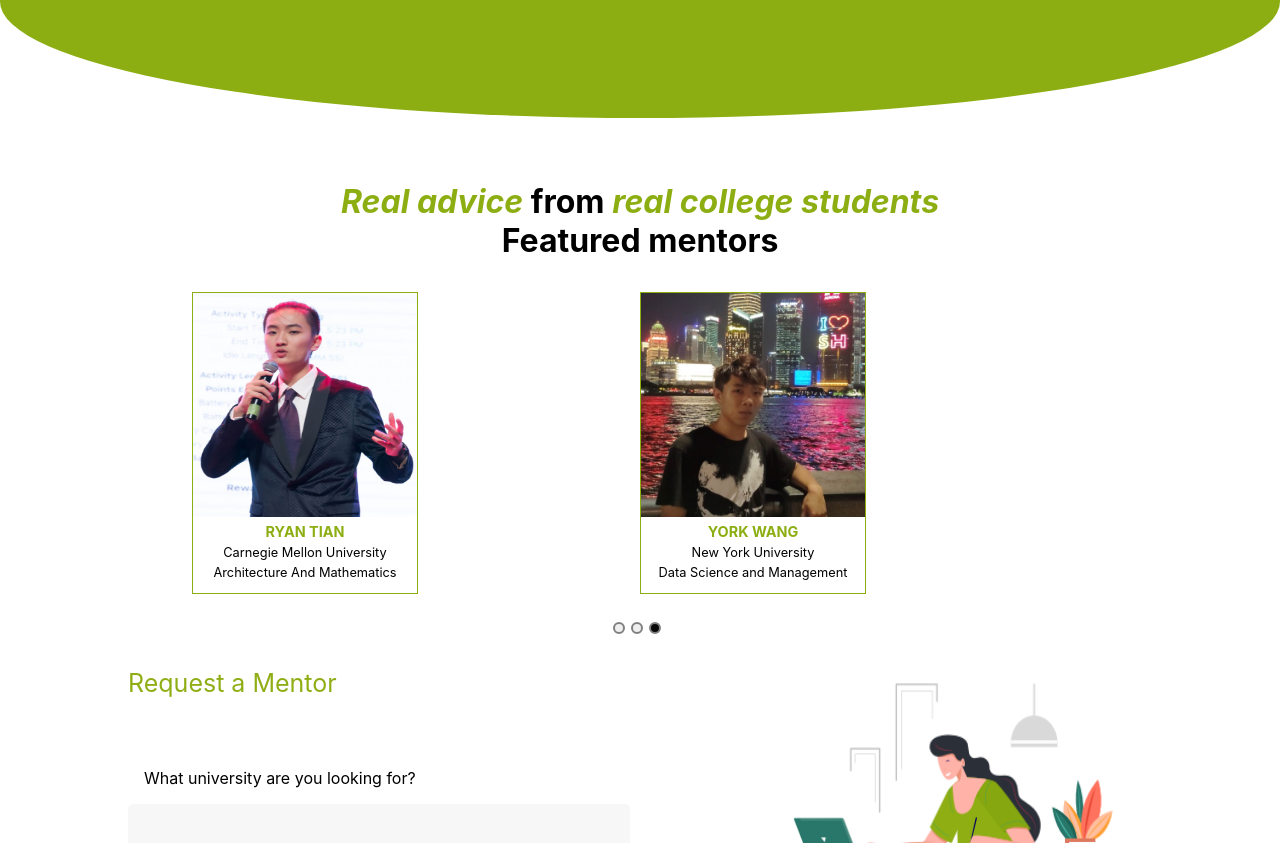
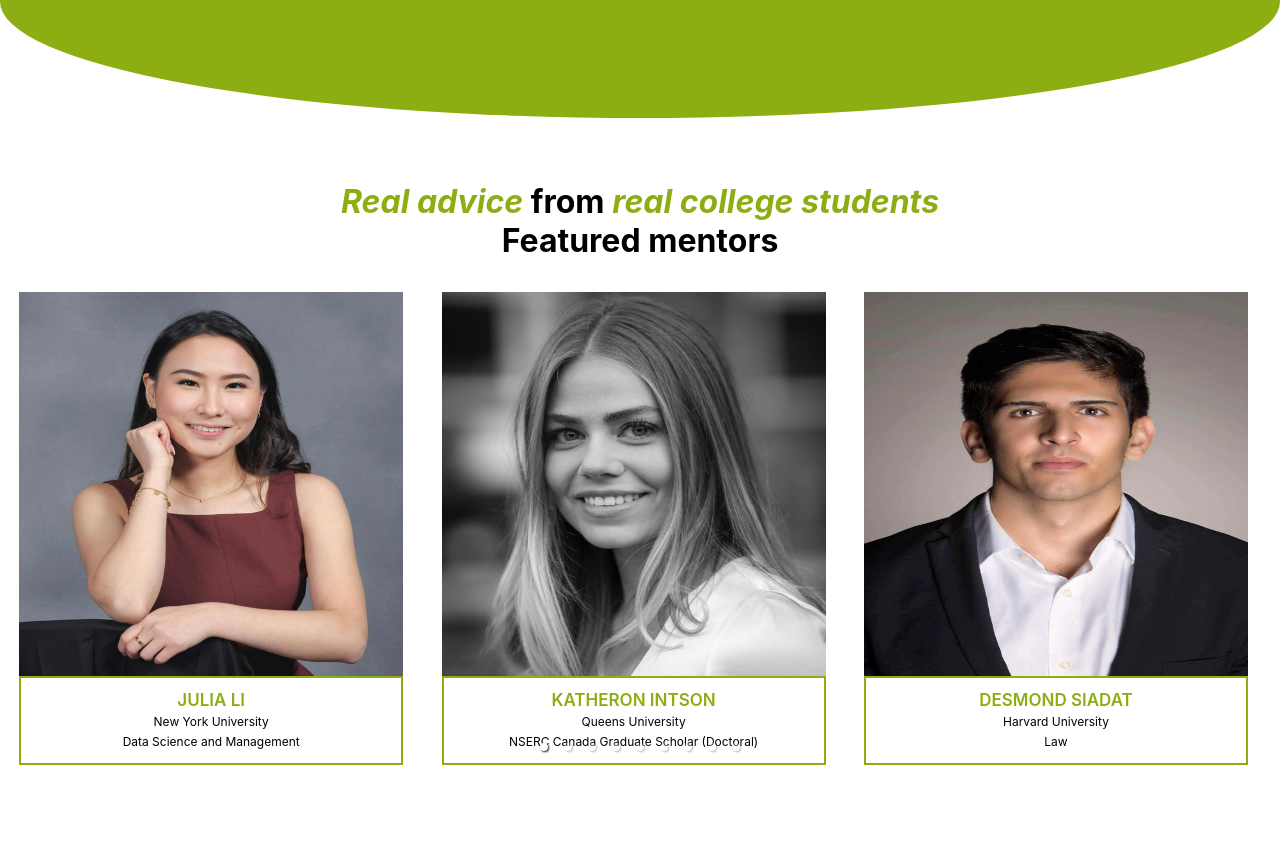
Before and after one commit to harjot-saroya/peerone, a React (Create React App) app: page / in a window 1280 px wide. Shown: the part 697-1540 px from the top of the page. Built offline with nearby package versions, Linux system fonts and the light colour scheme.

Commit message:
css fixes

```diff
--- a/package.json
+++ b/package.json
@@ -10,11 +10,13 @@
     "@testing-library/jest-dom": "^5.11.4",
     "@testing-library/react": "^11.1.0",
     "@testing-library/user-event": "^12.1.10",
+    "font-awesome": "^4.7.0",
     "google-maps-react": "^2.0.6",
     "react": "^17.0.1",
     "react-collapsible": "^2.8.3",
     "react-dom": "^17.0.1",
     "react-multi-carousel": "^2.6.2",
+    "react-responsive-carousel": "^3.2.18",
     "react-scripts": "4.0.3",
     "react-slideshow-image": "^3.4.3",
     "react-typed": "^1.2.0",
--- a/src/assets/index.js
+++ b/src/assets/index.js
@@ -2,6 +2,7 @@
 import kath from './mentors/kath.jpg'
 import desmond from './mentors/desmond.jpg'
 import filo from './mentors/filo.jpg'
+import studychick from './studychick.jpg'
 import joey from './mentors/joey.jpg'
 import kelly from './mentors/kelly.jpg'
 import ryan from './mentors/ryan.jpg'
@@ -21,4 +22,4 @@
 import row3 from './row3.png'
 import row4 from './row4.png'
 
-export {julia, kath, desmond, filo, joey, kelly, ryan, york, sam, chairgirl, beanbag, seperator, discuss, confused, descpic, suit, hand, speak, row1, row2, row3, row4}
+export {julia, kath, desmond, filo, joey, kelly, ryan, york, sam, chairgirl, beanbag, seperator, discuss, confused, descpic, suit, hand, speak, row1, row2, row3, row4, studychick}
--- a/src/components/body/body.js
+++ b/src/components/body/body.js
@@ -1,6 +1,6 @@
 import React, { useState } from "react"
 import Typed from "react-typed"
-import studychick from '../../assets/studychick.jpg'
+import {studychick} from '../../assets/index.js'
 import "./body.css"
 
 const Body = () => {
--- a/src/components/mentors/mentors.css
+++ b/src/components/mentors/mentors.css
@@ -1,8 +1,34 @@
+@media (min-width: 350px) and (max-width: 980px) {
   .carousel {
     margin: 2em;
     margin-left: auto;
     margin-right: auto;
-  width: 70%;
+    width: 100%;
+  }
+
+  .photo-cont {
+    width: 100%;
+    margin-left: auto;
+    margin-right: auto;
+  }
+
+  .textcont span {
+    font-size: 10px;
+  }
+
+  .textcont {
+    border-style: solid;
+    border-color: #8dae12;
+    width: 30vw;
+    height: 33vw;
+    margin-left: auto;
+    margin-right: auto;
+    border-width: 2px;
+    padding: 5%;
+  }
+
+  .caro-container {
+    margin-top: 2em;
   }
 
   .mentorcarousel {
@@ -26,6 +52,19 @@
     font-weight: 700;
   }
 
+  .legend {
+    width: 5%;
+  }
+
+  #photos {
+    height: 30vw;
+    width: 30vw;
+  }
+
+  #photos img {
+    transform: scale(2.5);
+  }
+
   #special {
     font-style: italic;
     color: #8dae12;
@@ -39,16 +78,19 @@
     font-weight: 700;
     color: #8dae12;
   }
+
   #image {
     width: 14em;
     height: 14em;
   }
+
   #school {
     display: inline-block;
     text-align: center;
     width: 100%;
     font-size: 80%;
   }
+
   #program {
     display: inline-block;
     text-align: center;
@@ -56,3 +98,117 @@
     font-size: 80%;
     margin-bottom: 1em;
   }
+
+  #top {
+    color: #8dae12;
+    font-size: 17px;
+    font-weight: 600;
+  }
+}
+
+@media (min-width: 981px) {
+  .carousel {
+    margin: 2em;
+    margin-left: auto;
+    margin-right: auto;
+    width: 100%;
+  }
+
+  .photo-cont {
+    width: 100%;
+    margin-left: auto;
+    margin-right: auto;
+  }
+
+  .textcont {
+    border-style: solid;
+    border-color: #8dae12;
+    width: 30vw;
+    margin-left: auto;
+    margin-right: auto;
+    border-width: 2px;
+    padding: 3%;
+  }
+
+  .textcont span {
+    font-size: 12px;
+  }
+
+  .caro-container {
+    margin-top: 2em;
+  }
+
+  .mentorcarousel {
+    margin-left: auto;
+    margin-right: auto;
+  }
+
+  .container {
+    width: 14em;
+    padding: 0;
+    margin: 0;
+    border-style: solid;
+    border-color: #8dae12;
+    border-width: 1px;
+    margin-bottom: 2em;
+  }
+
+  .mentortext {
+    margin-top: 2em;
+    font-size: 2em;
+    font-weight: 700;
+  }
+
+  .legend {
+    width: 5%;
+  }
+
+  #photos {
+    height: 30vw;
+    width: 30vw;
+  }
+
+  #photos img {
+    transform: scale(2.5);
+  }
+
+  #special {
+    font-style: italic;
+    color: #8dae12;
+  }
+
+  #name {
+    display: inline-block;
+    text-align: center;
+    width: 100%;
+    font-size: 90%;
+    font-weight: 700;
+    color: #8dae12;
+  }
+
+  #image {
+    width: 14em;
+    height: 14em;
+  }
+
+  #school {
+    display: inline-block;
+    text-align: center;
+    width: 100%;
+    font-size: 80%;
+  }
+
+  #program {
+    display: inline-block;
+    text-align: center;
+    width: 100%;
+    font-size: 80%;
+    margin-bottom: 1em;
+  }
+
+  #top {
+    color: #8dae12;
+    font-size: 17px;
+    font-weight: 600;
+  }
+}
--- a/src/components/mentors/mentors.js
+++ b/src/components/mentors/mentors.js
@@ -1,31 +1,14 @@
 import React, { useState } from "react"
 import {julia,kath,desmond,filo,joey,kelly,ryan,york,sam} from '../../assets/index.js'
-import Carousel from 'react-multi-carousel';
-import 'react-multi-carousel/lib/styles.css';
-import styles from "./mentors.css"
-const slideImages = [julia,kath,desmond,filo,joey,kelly,ryan,york,sam];
+import ReactDOM from 'react-dom';
+import "react-responsive-carousel/lib/styles/carousel.min.css"; // requires a loader
+import { Carousel } from 'react-responsive-carousel';
+import "./mentors.css"
 
 
-const responsive = {
-    desktop: {
-      breakpoint: { max: 3000, min: 1024 },
-      items: 3,
-      slidesToSlide: 3 // optional, default to 1.
-    },
-    tablet: {
-      breakpoint: { max: 1024, min: 464 },
-      items: 2,
-      slidesToSlide: 2 // optional, default to 1.
-    },
-    mobile: {
-      breakpoint: { max: 464, min: 0 },
-      items: 1,
-      slidesToSlide: 1 // optional, default to 1.
-    }
-  };
 const Mentors = () => {
     return (
-        <div className="mentorcarousel">
+        <div className="carousel">
             <div className="mentortext">
                 <span id="special">Real advice </span>
                 <span>from</span>
@@ -33,83 +16,119 @@
                 <br />
                 <span>Featured mentors</span>
             </div>
-
-
-            <div className="carousel">
-                <Carousel
-                className="photos"
-                    swipeable={false}
-                    draggable={false}
-                    showDots={true}
-                    responsive={responsive}
-                    ssr={true} // means to render carousel on server-side.
-                    infinite={true}
-                    autoPlay={true}
-                    autoPlaySpeed={1000}
-                    keyBoardControl={true}
-                    customTransition="all .5"
-                    transitionDuration={3000}
-                    containerClass="carousel-container"
-                    removeArrowOnDeviceType={["tablet", "mobile"]}
-                    dotListClass="custom-dot-list-style"
-                    itemClass="carousel-item-padding-40-px"
-                    >
-                    <div className="container">
-                        <img id="image" src={julia}></img>
-                        <span id="name">JULIA</span>
-                        <span id="school">New York University</span>
-                        <span id="program">Data Science and Management</span>
+            <div className="caro-container">
+                <Carousel centerSlidePercentage={33} centerMode showStatus={false}>
+                        <div className="slide">
+                            <div className="photo-cont">
+                            <img id="photos"src={julia} />
                             </div>
-                    <div className="container">
-                        <img id="image" src={desmond}></img>
-                        <span id="name">DESMOND</span>
-                        <span id="school">Harvard University</span>
-                        <span id="program">Law</span>
+                            <div className="textcont">
+                                <span id="top">JULIA LI</span>
+                                <br />
+                                <span>New York University</span>
+                                <br />
+                                <span>Data Science and Management</span>
                             </div>
-                    <div className="container">
-                        <img id="image" src={kath}></img>
-                        <span id="name">KATHERON INTSON</span>
-                        <span id="school">Queens University</span>
-                        <span id="program">NSERC Canada Graduate Scholar (Doctoral)</span>
                         </div>
-                    <div className="container">
-                        <img id="image" src={filo}></img>
-                        <span id="name">FILOMENA HARMANTAS</span>
-                        <span id="school">University Of Toronto</span>
-                        <span id="program">Juris Doctor Program, Law</span>
+                        <div className="slide">
+                            <div className="photo-cont">
+                            <img id="photos"src={kath} />
                             </div>
-                    <div className="container">
-                        <img id="image" src={joey}></img>
-                        <span id="name">JOEY HUANG</span>
-                        <span id="school">University Of British Columbia</span>
-                        <span id="program">Marketing & Business Management</span>
+                            <div className="textcont">
+                                <span id="top">KATHERON INTSON</span>
+                                <br />
+                                <span>Queens University</span>
+                                <br />
+                                <span>NSERC Canada Graduate Scholar (Doctoral)</span>
                             </div>
-                    <div className="container">
-                        <img id="image" src={kelly}></img>
-                        <span id="name">KELLY CHONG</span>
-                        <span id="school">University Of Western Ontario</span>
-                        <span id="program">Management And Organizational Studies</span>
                         </div>
-                    <div className="container">
-                        <img id="image" src={ryan}></img>
-                        <span id="name">RYAN TIAN</span>
-                        <span id="school">Carnegie Mellon University</span>
-                        <span id="program">Architecture And Mathematics</span>
+                        <div className="slide">
+                            <div className="photo-cont">
+                            <img id="photos"src={desmond} />
                             </div>
-                    <div className="container">
-                        <img id="image" src={york}></img>
-                        <span id="name">YORK WANG</span>
-                        <span id="school">New York University</span>
-                        <span id="program">Data Science and Management</span>
+                            <div className="textcont">
+                                <span id="top">DESMOND SIADAT</span>
+                                <br />
+                                <span>Harvard University</span>
+                                <br />
+                                <span>Law</span>
                             </div>
-                    <div className="container">
-                        <img id="image" src={sam}></img>
-                        <span id="name">SAM WIEDER</span>
-                        <span id="school">New York University</span>
-                        <span id="program">Finance & Data Science</span>
+                        </div>
+                        <div className="slide">
+                            <div className="photo-cont">
+                            <img id="photos"src={filo} />
+                            </div>
+                            <div className="textcont">
+                                <span id="top">FILOMENA HARMANTAS</span>
+                                <br />
+                                <span>University Of Toronto</span>
+                                <br />
+                                <span>Juris Doctor Program, Law</span>
+                            </div>
+                        </div>
+                        <div className="slide">
+                            <div className="photo-cont">
+                            <img id="photos"src={joey} />
+                            </div>
+                            <div className="textcont">
+                                <span id="top">JOEY HUANG</span>
+                                <br />
+                                <span>University Of British Columbia</span>
+                                <br />
+                                <span>Marketing & Business Management</span>
+                            </div>
+                        </div>
+                        <div className="slide">
+                            <div className="photo-cont">
+                            <img id="photos"src={kelly} />
+                            </div>
+                            <div className="textcont">
+                                <span id="top">KELLY CHONG</span>
+                                <br />
+                                <span>University Of Western Ontario</span>
+                                <br />
+                                <span>Management And Organizational Studies</span>
+                            </div>
+                        </div>
+                        <div className="slide">
+                            <div className="photo-cont">
+                            <img id="photos"src={ryan} />
+                            </div>
+                            <div className="textcont">
+                                <span id="top">RYAN TIAN</span>
+                                <br />
+                                <span>Carnegie Mellon University</span>
+                                <br />
+                                <span>Architecture And Mathematics</span>
+                            </div>
+                        </div>
+                        <div className="slide">
+                            <div className="photo-cont">
+                            <img id="photos"src={york} />
+                            </div>
+                            <div className="textcont">
+                                <span id="top">YORK WANG</span>
+                                <br />
+                                <span>John Hopkins University</span>
+                                <br />
+                                <span>Molecular & Cellular Biology</span>
+                            </div>
+                        </div>
+                        <div className="slide">
+                            <div className="photo-cont">
+                            <img id="photos"src={sam} />
+                            </div>
+                            <div className="textcont">
+                                <span id="top">SAM WIEDER</span>
+                                <br />
+                                <span>New York University</span>
+                                <br />
+                                <span>Finance & Data Science</span>
+                            </div>
                         </div>
                 </Carousel>
             </div>
+
         </div>
     )
 }
```
Also changed, not shown: src/components/contact/contact.css (+10 -5 lines), src/components/faq/Collapsible.js (+5 -2 lines), src/components/faq/faq.css (+12 -8 lines), 1 other file (tests, documents, lock files or other folders). Lines whose indentation alone changed are shown as unchanged.
